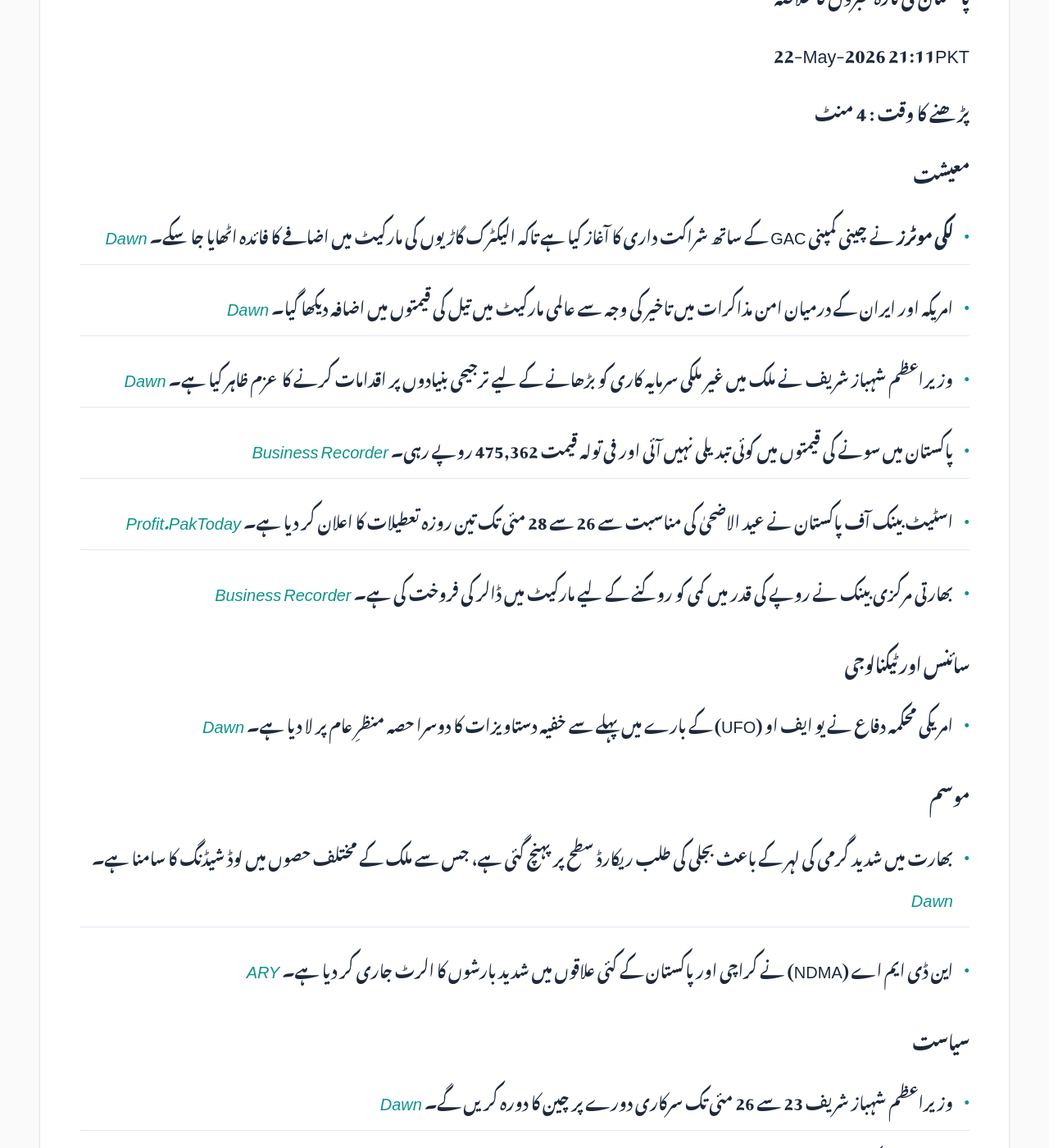
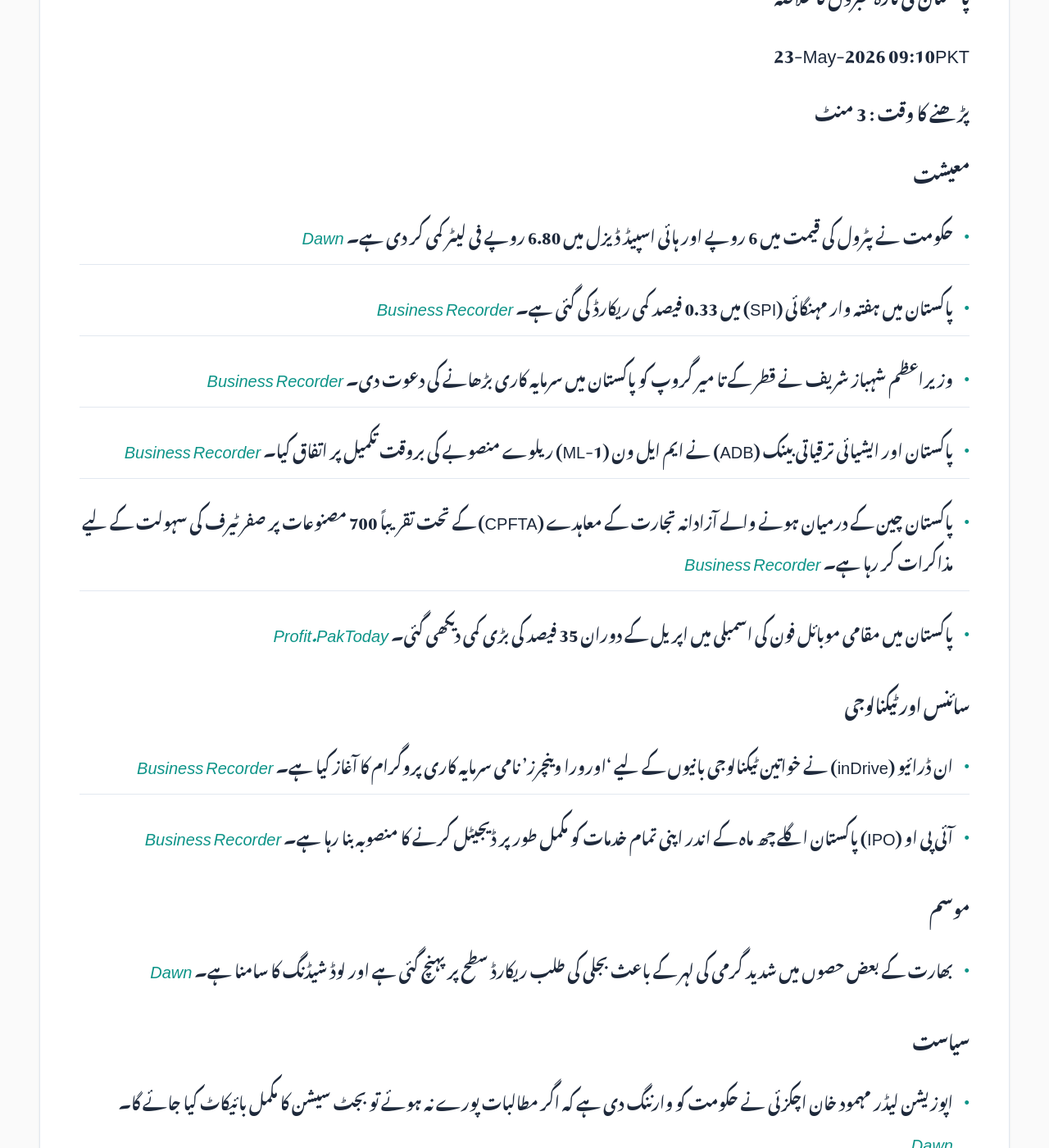
Before and after one commit to zsubzwary/news, a Jekyll site: the page built from ur/index.md, in a window 1280 px wide and 1400 px high, scrolled down 354 px. Shown: the whole window at 82% size. Built offline with Jekyll 4.4.1, drawn with Linux system fonts in a browser that asks for light colours; some web fonts are replaced; comment, search, counter and statistics services are not loaded; some of the changed text lies outside the part shown.

Commit message:
DateTime; 2026-05-23T04:10:11.445Z

```diff
--- a/ur/index.md
+++ b/ur/index.md
@@ -7,43 +7,44 @@ rtl: true
 
 پاکستان کی تازہ خبروں کا خلاصہ
 
- &lrm; 22-May-2026 21:11PKT
+ &lrm; 23-May-2026 09:10PKT
 
-پڑھنے کا وقت : 4 منٹ
+پڑھنے کا وقت : 3 منٹ
 
 ### معیشت
-- **لکی موٹرز** نے چینی کمپنی GAC کے ساتھ شراکت داری کا آغاز کیا ہے تاکہ الیکٹرک گاڑیوں کی مارکیٹ میں اضافے کا فائدہ اٹھایا جا سکے۔ *[Dawn](https://www.dawn.com/news/2002277/lucky-motors-partners-with-chinas-gac-as-it-bets-fuel-shock-will-drive-ev-switch)*
-- امریکہ اور ایران کے درمیان امن مذاکرات میں تاخیر کی وجہ سے عالمی مارکیٹ میں تیل کی قیمتوں میں اضافہ دیکھا گیا۔ *[Dawn](https://www.dawn.com/news/2002218/oil-prices-rise-as-investors-doubt-breakthrough-in-us-iran-peace-talks)*
-- وزیراعظم شہباز شریف نے ملک میں غیر ملکی سرمایہ کاری کو بڑھانے کے لیے ترجیحی بنیادوں پر اقدامات کرنے کا عزم ظاہر کیا ہے۔ *[Dawn](https://www.dawn.com/news/2002240/pm-shehbaz-says-pakistan-taking-measures-on-a-priority-basis-to-increase-foreign-investment)*
-- پاکستان میں سونے کی قیمتوں میں کوئی تبدیلی نہیں آئی اور فی تولہ قیمت 475,362 روپے رہی۔ *[Business Recorder](https://www.brecorder.com/news/40422411/gold-price-drops-by-rs2700-per-tola-in-pakistan)*
-- اسٹیٹ بینک آف پاکستان نے عید الاضحیٰ کی مناسبت سے 26 سے 28 مئی تک تین روزہ تعطیلات کا اعلان کر دیا ہے۔ *[Profit.PakToday](https://profit.pakistantoday.com.pk/2026/05/22/state-bank-of-pakistan-announces-three-day-eid-ul-adha-holiday-from-may-26/)*
-- بھارتی مرکزی بینک نے روپے کی قدر میں کمی کو روکنے کے لیے مارکیٹ میں ڈالر کی فروخت کی ہے۔ *[Business Recorder](https://www.brecorder.com/news/40422407/indias-central-bank-sold-net-98-billion-in-march-as-iran-war-battered-indian-rupee-bulletin-shows)*
+- حکومت نے پٹرول کی قیمت میں 6 روپے اور ہائی اسپیڈ ڈیزل میں 6.80 روپے فی لیٹر کمی کر دی ہے۔ *[Dawn](https://www.dawn.com/news/2002321/govt-reduces-petrol-by-rs6-per-litre-high-speed-diesel-by-rs68)*
+- پاکستان میں ہفتہ وار مہنگائی (SPI) میں 0.33 فیصد کمی ریکارڈ کی گئی ہے۔ *[Business Recorder](https://www.brecorder.com/news/40422476/weekly-spi-inflation-down-033pc)*
+- وزیراعظم شہباز شریف نے قطر کے تا میر گروپ کو پاکستان میں سرمایہ کاری بڑھانے کی دعوت دی۔ *[Business Recorder](https://www.brecorder.com/news/40422482/pm-tells-qatars-taameer-group-steps-taken-to-remove-barriers-to-business-under-sifc)*
+- پاکستان اور ایشیائی ترقیاتی بینک (ADB) نے ایم ایل ون (ML-1) ریلوے منصوبے کی بروقت تکمیل پر اتفاق کیا۔ *[Business Recorder](https://www.brecorder.com/news/40422489/swift-implementation-of-main-line-1-railway-project-pakistan-adb-agree-on-timely-completion-of-documentation)*
+- پاکستان چین کے درمیان ہونے والے آزادانہ تجارت کے معاہدے (CPFTA) کے تحت تقریباً 700 مصنوعات پر صفر ٹیرف کی سہولت کے لیے مذاکرات کر رہا ہے۔ *[Business Recorder](https://www.brecorder.com/news/40422483/700-product-lines-under-the-proposed-cpfta-islamabad-seeks-unilateral-tariff-relief-from-beijing)*
+- پاکستان میں مقامی موبائل فون کی اسمبلی میں اپریل کے دوران 35 فیصد کی بڑی کمی دیکھی گئی۔ *[Profit.PakToday](https://profit.pakistantoday.com.pk/2026/05/22/local-mobile-phone-assembly-drops-35-in-april-as-demand-slows/)*
 
 ### سائنس اور ٹیکنالوجی
-- امریکی محکمہ دفاع نے یو ایف او (UFO) کے بارے میں پہلے سے خفیہ دستاویزات کا دوسرا حصہ منظرِ عام پر لا دیا ہے۔ *[Dawn](https://www.dawn.com/news/2002290/us-releases-second-batch-of-government-declassified-ufo-files)*
+- ان ڈرائیو (inDrive) نے خواتین ٹیکنالوجی بانیوں کے لیے 'اورورا وینچرز' نامی سرمایہ کاری پروگرام کا آغاز کیا ہے۔ *[Business Recorder](https://www.brecorder.com/news/40422494/indrive-launches-aurora-ventures)*
+- آئی پی او (IPO) پاکستان اگلے چھ ماہ کے اندر اپنی تمام خدمات کو مکمل طور پر ڈیجیٹل کرنے کا منصوبہ بنا رہا ہے۔ *[Business Recorder](https://www.brecorder.com/news/40422495/ipo-pakistan-to-go-fully-digital-in-six-months)*
 
 ### موسم
-- بھارت میں شدید گرمی کی لہر کے باعث بجلی کی طلب ریکارڈ سطح پر پہنچ گئی ہے، جس سے ملک کے مختلف حصوں میں لوڈ شیڈنگ کا سامنا ہے۔ *[Dawn](https://www.dawn.com/news/2002287/india-battles-power-cuts-as-heatwave-boosts-electricity-demand-to-record)*
-- این ڈی ایم اے (NDMA) نے کراچی اور پاکستان کے کئی علاقوں میں شدید بارشوں کا الرٹ جاری کر دیا ہے۔ *[ARY](https://arynews.tv/ndma-rain-alert-for-karachi-and-pakistan)*
+- بھارت کے بعض حصوں میں شدید گرمی کی لہر کے باعث بجلی کی طلب ریکارڈ سطح پر پہنچ گئی ہے اور لوڈ شیڈنگ کا سامنا ہے۔ *[Dawn](https://www.dawn.com/news/2002287/india-battles-power-cuts-as-heatwave-boosts-electricity-demand-to-record)*
 
 ### سیاست
-- وزیراعظم شہباز شریف 23 سے 26 مئی تک سرکاری دورے پر چین کا دورہ کریں گے۔ *[Dawn](https://www.dawn.com/news/2002224/fo-says-pm-shehbaz-to-visit-china-from-may-23-26)*
-- پاکستان نے کشمیری سیاسی قیدیوں کی فوری رہائی کا مطالبہ کیا اور سندھ طاس معاہدے کے تحت پانی کے حقوق کے تحفظ کا عزم کیا۔ *[Business Recorder](https://www.brecorder.com/news/40422412/pakistan-urges-release-of-kashmiri-political-prisoners-vows-to-protect-water-rights)*
+- اپوزیشن لیڈر مہمود خان اچکزئی نے حکومت کو وارننگ دی ہے کہ اگر مطالبات پورے نہ ہوئے تو بجٹ سیشن کا مکمل بائیکاٹ کیا جائے گا۔ *[Dawn](https://www.dawn.com/news/2002438/meet-demands-or-face-budget-boycott-achakzai-tells-govt)*
+- وزیراعظم شہباز شریف نے انٹیلی جنس بیورو (IB) کے ڈائریکٹر جنرل فؤاد اسد اللہ خان کی مدت میں چار سال کی توسیع کی منظوری دے دی ہے۔ *[Dawn](https://www.dawn.com/news/2002416/pm-grants-four-year-extension-to-intelligence-bureau-chief)*
+- بلال بھٹو زرداری نے کراچی میں 39 کلومیٹر طویل شاہراہِ بھٹو ایکسپریس وے کا افتتاح کیا۔ *[Dawn](https://www.dawn.com/news/2002279/ppp-chairman-bilawal-bhutto-inaugurates-39km-long-shahrah-i-bhutto-linking-qayyumabad-to-m9-motorway)*
 
 ### قومی
-- بلاول بھٹو زرداری نے کراچی میں 39 کلومیٹر طویل شاہراہِ بھٹو ایکسپریس وے کا افتتاح کیا۔ *[Dawn](https://www.dawn.com/news/2002279/ppp-chairman-bilawal-bhutto-inaugurates-39km-long-shahrah-i-bhutto-linking-qayyumabad-to-m9-motorway)*
-- پاکستان اور ترکی کی فضائی افواج کے درمیان دفاعی اور ایرو اسپیس ٹیکنالوجی میں تعاون بڑھانے پر اتفاق ہوا ہے۔ *[Dawn](https://www.dawn.com/news/2002276/pakistan-turkiye-air-forces-reaffirm-growing-strategic-convergence-in-defence-sector-ispr)*
-- این سی سی آئی اے (NCCIA) نے سرکاری افسران کا حساس ڈیٹا غیر ملکی اداروں کو فروخت کرنے والے گروہ کے چار افراد کو گرفتار کر لیا ہے۔ *[Dawn](https://www.dawn.com/news/2002298/nccia-uncovers-gang-selling-data-of-govt-officials-to-foreign-entities-four-arrested)*
-- اسلام آباد ہائی کورٹ نے وفاقی دارالحکومت میں آوارہ کتوں کے قتل پر پابندی عائد کرتے ہوئے انسانی ہمدردی پر مبنی طریقے اپنانے کا حکم دے دیا ہے۔ *[Dawn](https://www.dawn.com/news/2002223/ihc-bans-killing-of-stray-dogs-orders-authorities-to-implement-humane-methods-of-population-control)*
+- سندھ حکومت نے وفاق کے برعکس عید الاضحیٰ کی چار چھٹیاں دینے کا اعلان کیا ہے۔ *[Dawn](https://www.dawn.com/news/2002350/unlike-centre-sindh-announces-four-eid-holidays)*
+- این سی سی آئی اے (NCCIA) نے سرکاری افسران کا حساس ڈیٹا غیر ملکی اداروں کو بیچنے والے گروہ کے چار ارکان کو گرفتار کر لیا ہے۔ *[Dawn](https://www.dawn.com/news/2002298/nccia-uncovers-gang-selling-data-of-govt-officials-to-foreign-entities-four-arrested)*
+- پاکستان اور ترکیہ کی فضائی افواج کے درمیان دفاعی اور خلائی ٹیکنالوجی میں تعاون بڑھانے پر اتفاق ہوا۔ *[Dawn](https://www.dawn.com/news/2002276/pakistan-turkiye-air-forces-reaffirm-growing-strategic-convergence-in-defence-sector-ispr)*
 
 ### بین الاقوامی
-- چیف آف ڈیفنس فورسز جنرل عاصم منیر علاقائی امن اور امریکہ-ایران مذاکرات کے حوالے سے تبادلہ خیال کرنے کے لیے ایران کے سرکاری دورے پر روانہ ہوئے۔ *[Dawn](https://www.dawn.com/news/2002286/cdf-asim-munir-leaves-for-official-visit-to-iran-security-sources)*
-- یورپی یونین نے بحیرہ ہرمز کے بند ہونے کے معاملے پر ایرانی حکام کے خلاف پابندیاں لگانے کی تیاری شروع کر دی ہے۔ *[Business Recorder](https://www.brecorder.com/news/40422416/eu-moves-to-sanction-iran-over-hormuz-blockade)*
-- غزہ کے لیے امداد لے کر جانے والے انسانی ہمدردی کے کارکنوں نے اسرائیلی حراست میں بدسلوکی کے واقعات بیان کیے ہیں۔ *[Dawn](https://www.dawn.com/news/2002259/most-relentlessly-cruel-gaza-flotilla-activists-tell-harrowing-accounts-of-abuse-in-israeli-custody)*
-
-### کھیل
-- پیپ گارڈیو لا اس سیزن کے اختتام پر مانچسٹر سٹی سے علیحدگی اختیار کر لیں گے۔ *[Dawn](https://www.dawn.com/news/2002256/pep-guardiola-to-end-decade-long-manchester-city-reign-at-end-of-season)*
-- پاکستان کرکٹ بورڈ نے آسٹریلیا کے خلاف ون ڈے سیریز کے لیے 16 رکنی ٹیم کا اعلان کر دیا ہے۔ *[Dawn](https://www.dawn.com/news/2002210/babar-naseem-recalled-as-pcb-announces-16-member-squad-for-australia-odis)*
+- ایران اور امریکہ کے درمیان تناؤ کم کرنے کے لیے پاکستان اور قطر ثالثی کی کوششیں کر رہے ہیں۔ *[Dawn](https://www.dawn.com/news/2002441/big-guns-descend-on-tehran-as-talks-enter-decisive-phase)*
+- ایران کے اسٹریٹ آف ہرمز پر کنٹرول کے دعوے کی وجہ سے ہزاروں ملاح اور جہاز پھنسے ہوئے ہیں۔ *[Dawn](https://www.dawn.com/news/2002422/hormuz-closure-piles-misery-on-stranded-sailors)*
+- امریکی محکمہ شہریت اور امیگریشن (USCIS) نے گرین کارڈ کے حصول کے لیے نئی سخت پالیسی کا اعلان کیا ہے۔ *[Dawn](https://www.dawn.com/news/2002398/green-card-seekers-must-leave-us-first)*
+- امریکی صدر ڈونلڈ ٹرمپ کی اعلیٰ انٹیلی جنس افسر تالسی گیبارڈ نے استعفیٰ دے دیا ہے۔ *[Dawn](https://www.dawn.com/news/2002318/tulsi-gabbard-resigns-as-trumps-top-us-intelligence-official)*
 
 ### صحت
-- عالمی ادارہ صحت نے جمہوری جمہوریہ کانگو میں ایبولا کے خطرے کو انتہائی بلند سطح پر قرار دے دیا ہے۔ *[Dawn](https://www.dawn.com/news/2002301/ebola-risk-now-at-highest-level-in-dr-congo-says-who)*
+- معروف ماہر امراضِ چشمگیر ڈاکٹر نسیم صلاح الدین انتقال کر گئیں۔ *[Dawn](https://www.dawn.com/news/2002313/renowned-infectious-diseases-expert-dr-naseem-salahuddin-passes-away)*
+- عالمی ادارہ صحت کے مطابق جمہوریہ کانگو میں ایبولا کے پھیلاؤ کا خطرہ انتہائی بلند ہو گیا ہے۔ *[Dawn](https://www.dawn.com/news/2002301/ebola-risk-now-at-highest-level-in-dr-congo-says-who)*
+
+### دیگر
+- پاکستان میں موسمیاتی تبدیلیوں کے عالمی اثرات اور موسمیاتی انصاف (Climate Justice) کی ضرورت پر بحث کی گئی۔ *[Dawn](https://www.dawn.com/news/2002455/climate-justice-at-home)*
```
